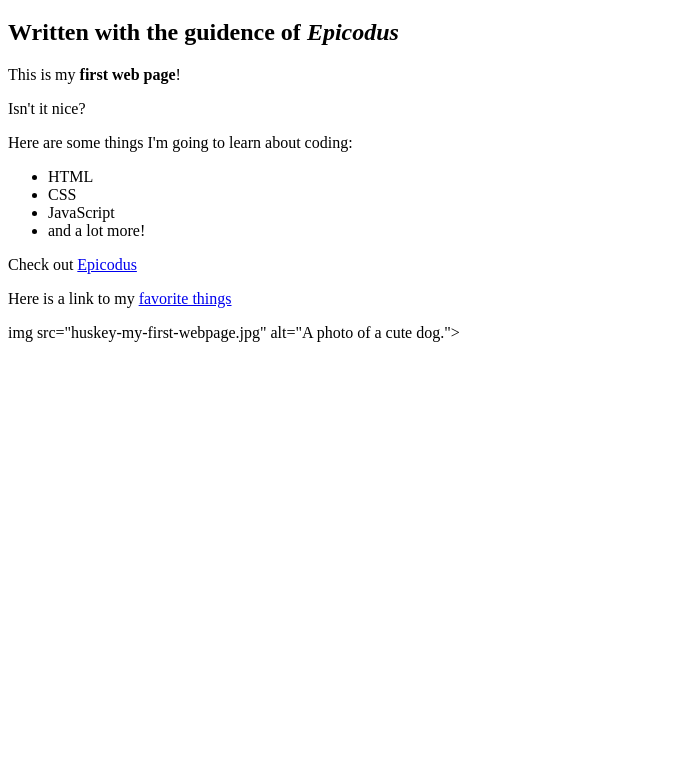
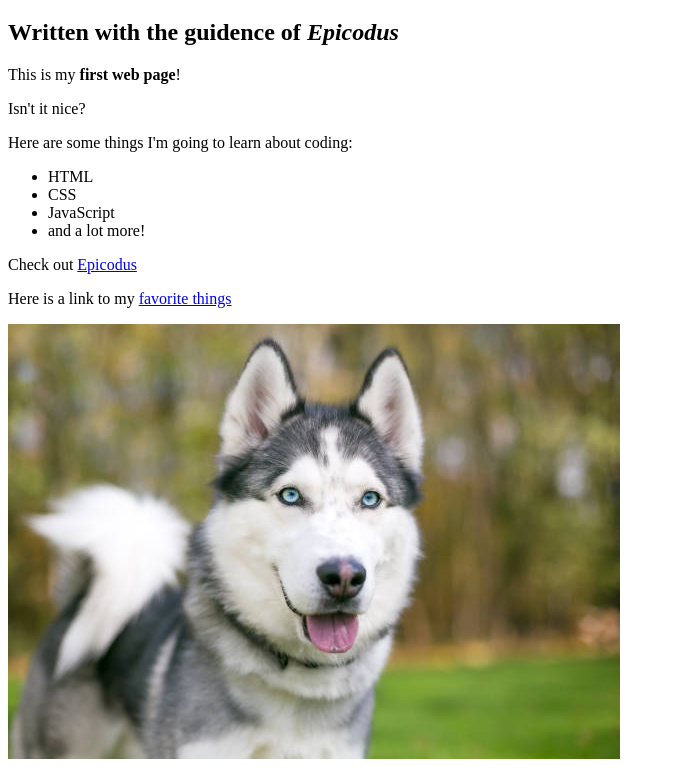
Before and after one commit to TimEmpey/my-first-webpage, a plain HTML site: page index.html in a window 1280 px wide. Shown: the part 61-832 px from the top of the page, without its empty margins (0-675 px from the left). Before the commit the page ends 800 px from the top, so only its background shows below. Drawn offline with Linux system fonts and the light colour scheme.

Commit message:
Changed name of my-first-webpage to index.html

```diff
--- a/my-first-webpage.html
+++ b/index.html
@@ -20,7 +20,7 @@
   <p>Check out <a href="http://www.epicodus.com/">Epicodus</a></p>
   <p>Here is a link to my <a href="favorite-things.html">favorite things</a></p>
 
-  img src="huskey-my-first-webpage.jpg" alt="A photo of a cute dog.">
+  <img src="img/huskey-my-first-webpage.jpg" alt="A photo of a cute dog.">
 
 </body>
 </html>
```
Also changed, not shown: 2 other files.
